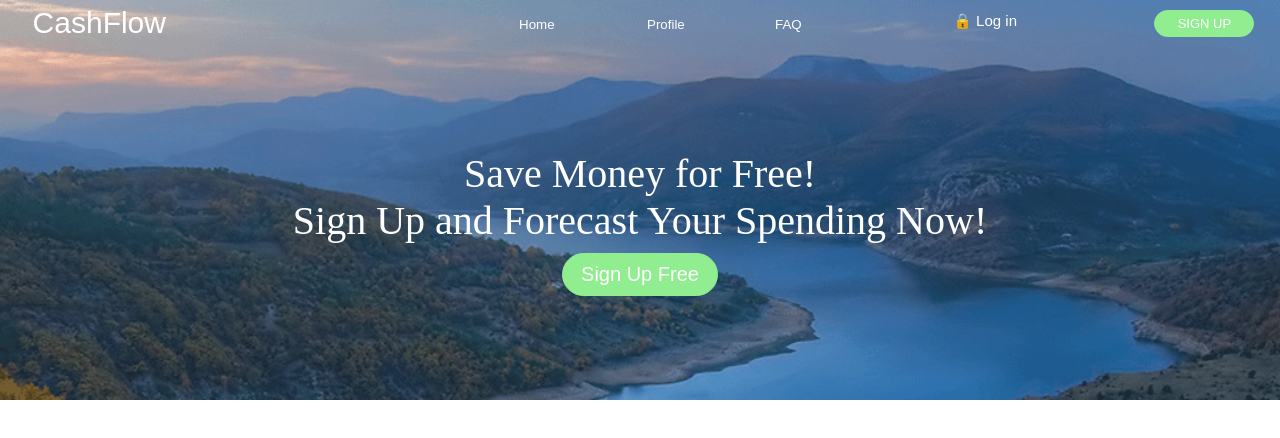
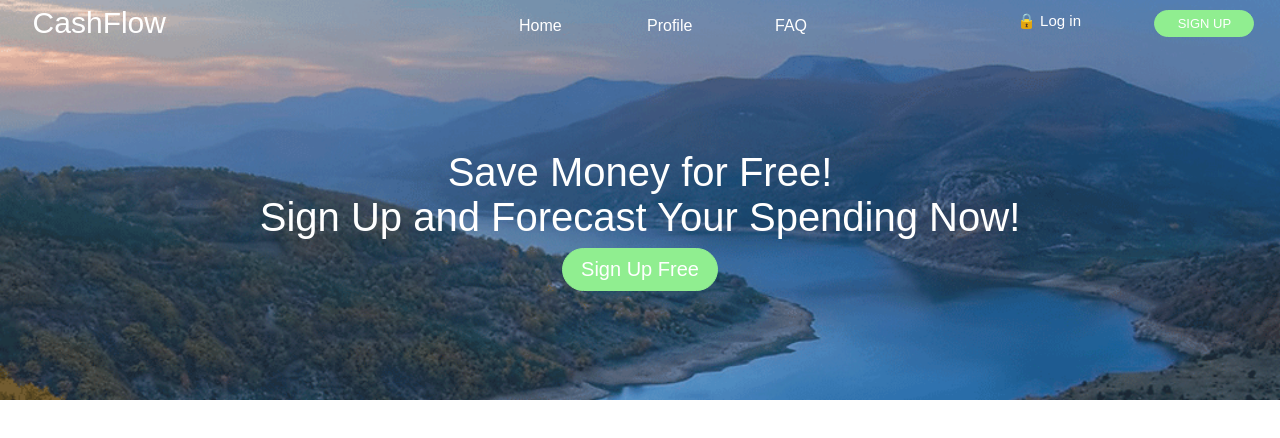
Before and after one commit to tdrobinson94/cashflow-git, a plain HTML site: page index.html in a window 1280 px wide. Drawn offline with Linux system fonts and the light colour scheme.

Commit message:
added normalize file

```diff
--- a/index.html
+++ b/index.html
@@ -2,6 +2,7 @@
 <html id="whole_page">
 <head>
   <title>CashFlow</title>
+  <link rel="Stylesheet" href="normalize.css"/>
   <link rel="Stylesheet" href="style.css"/>
   <script rel="text/javascript" src="jquery.js"></script>
 </head>
--- a/style.scss
+++ b/style.scss
@@ -39,7 +39,7 @@ body{
   position: fixed;
   top: 0px;
   width: 100%;
-  min-width: 550px;
+  min-width: 820px;
   height: 50px;
   background-color: transparent;
   transition: background-color .3s linear;
@@ -93,7 +93,7 @@ body{
     transition: color .3s ease-in-out;
   }
   .login{
-    right: 20%;
+    right: 15%;
     top: 10px;
     font-size: 15px;
     background-color: transparent;
```
Also changed, not shown: normalize.css (added), style.css.
